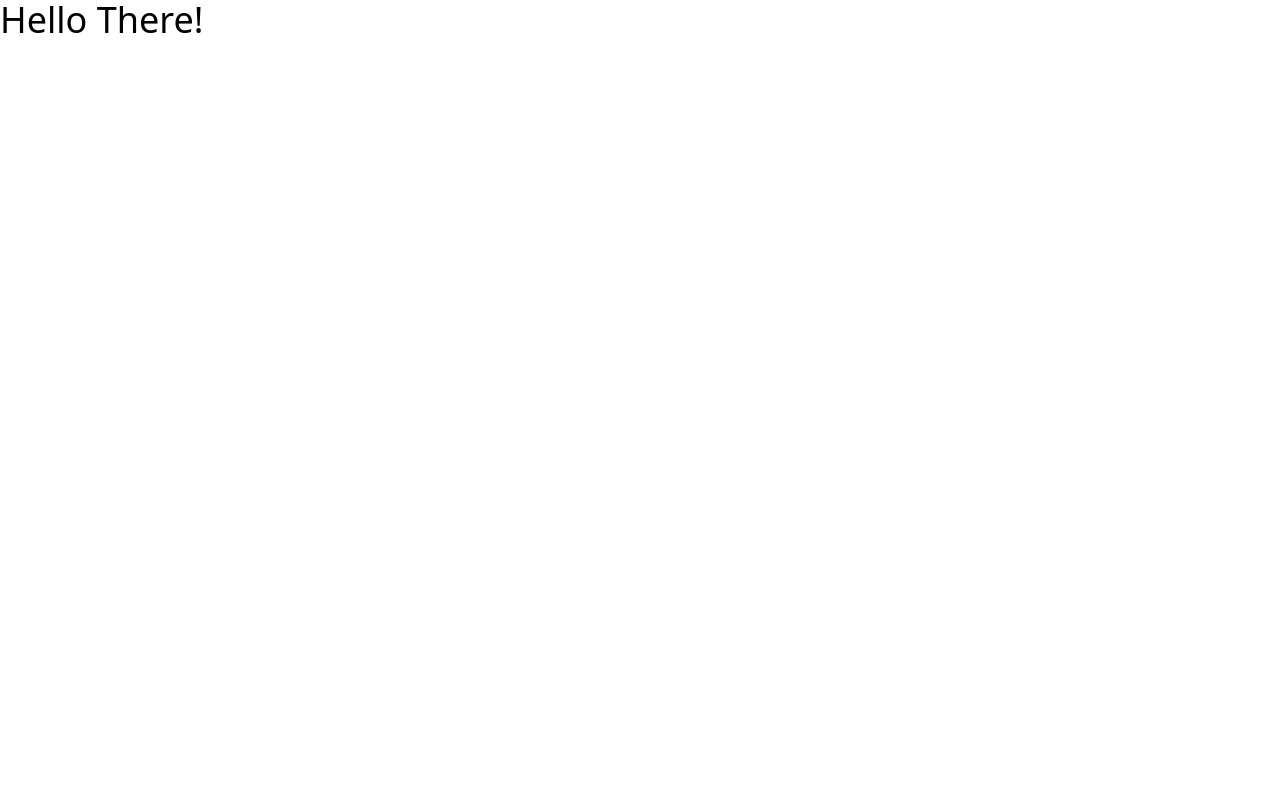
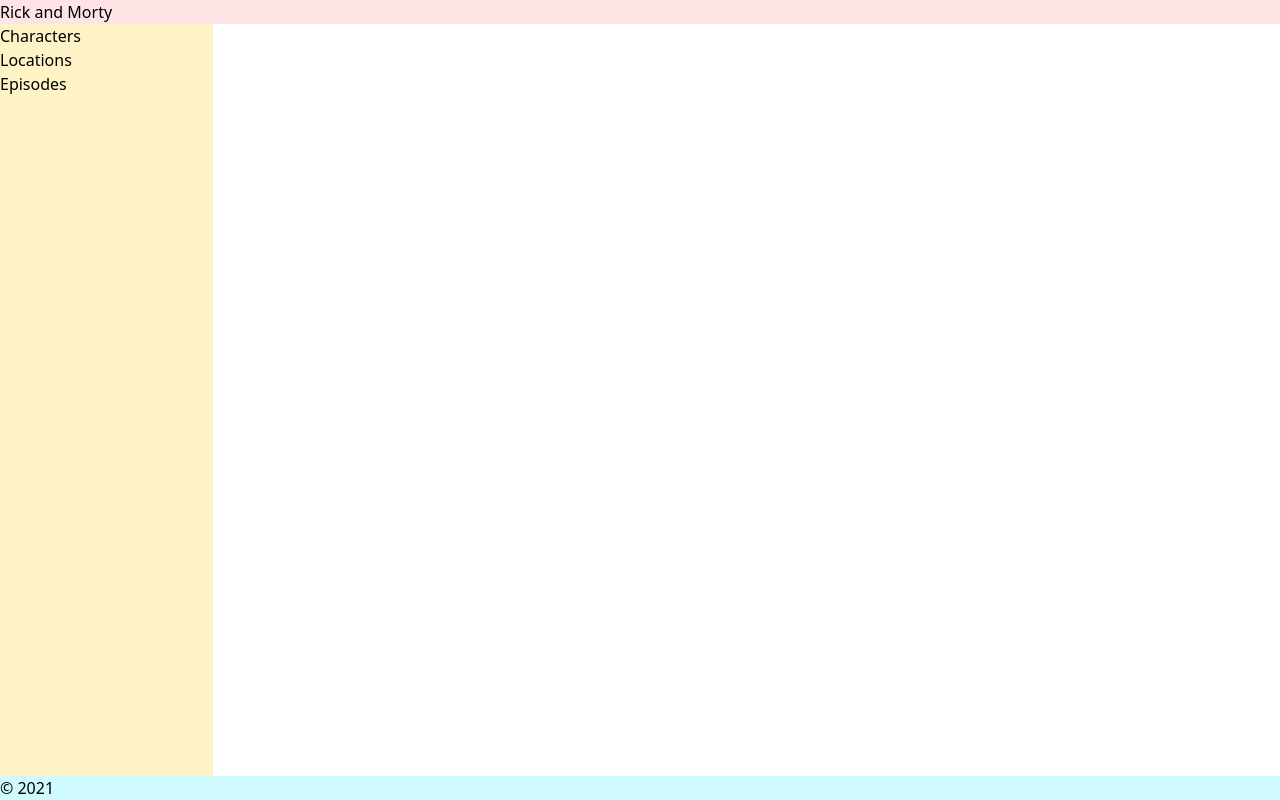
Before and after one commit to carloslsilva/rick-and-morty, a React (Vite) app: page / in a window 1280 px wide. Built offline with nearby package versions, Linux system fonts and the light colour scheme; the HTML template or start-up script is replaced by a standard one.

Commit message:
First approach to the project's routes

```diff
--- a/package.json
+++ b/package.json
@@ -11,6 +11,7 @@
     "preview": "vite preview"
   },
   "dependencies": {
+    "clsx": "2.0.0",
     "react": "18.2.0",
     "react-dom": "18.2.0",
     "react-router-dom": "6.20.0"
--- a/src/App.tsx
+++ b/src/App.tsx
@@ -1,11 +1,31 @@
+import { createBrowserRouter, RouterProvider } from 'react-router-dom'
+import Characters from './routes/characters'
+import Episodes from './routes/episodes'
+import Locations from './routes/locations'
+import Root from './routes/root'
 import './styles/global.css'
 
-function App() {
-  return (
-    <>
-      <h1 className='text-4xl'>Hello There!</h1>
-    </>
-  )
+const router = createBrowserRouter([
+  {
+    path: '/',
+    element: <Root />,
+    children: [
+      {
+        path: 'characters',
+        element: <Characters />
+      },
+      {
+        path: 'locations',
+        element: <Locations />
+      },
+      {
+        path: 'episodes',
+        element: <Episodes />
+      }
+    ]
+  }
+])
+
+export default function App() {
+  return <RouterProvider router={router} />
 }
-
-export default App
--- /dev/null
+++ b/src/components/Aside.tsx
@@ -0,0 +1,40 @@
+import clsx from 'clsx'
+import { FC } from 'react'
+import { NavLink as Link } from 'react-router-dom'
+import { routes } from '../lib/routes'
+import { Route } from '../lib/types'
+
+type AsideProps = {
+  className?: string
+}
+
+export const Aside: FC<AsideProps> = ({ className }) => (
+  <aside className={clsx('bg-amber-100', className)}>
+    <p>
+      <nav>
+        <ul>
+          {routes.map(route => (
+            <li key={route.path}>
+              <NavLink route={route} />
+            </li>
+          ))}
+        </ul>
+      </nav>
+    </p>
+  </aside>
+)
+
+type NavLinkProps = {
+  route: Route
+}
+
+const NavLink: FC<NavLinkProps> = ({ route }) => (
+  <Link
+    className={({ isActive, isPending }) =>
+      clsx(isActive && 'font-semibold', isPending && 'italic')
+    }
+    to={route.path}
+  >
+    {route.label}
+  </Link>
+)
--- /dev/null
+++ b/src/components/Footer.tsx
@@ -0,0 +1,7 @@
+import { FC } from 'react'
+
+export const Footer: FC = () => (
+  <footer className='bg-cyan-100'>
+    <p>© 2021</p>
+  </footer>
+)
--- /dev/null
+++ b/src/components/Header.tsx
@@ -0,0 +1,7 @@
+import { FC } from 'react'
+
+export const Header: FC = () => (
+  <header className='bg-rose-100'>
+    <h1>Rick and Morty</h1>
+  </header>
+)
--- /dev/null
+++ b/src/lib/routes.ts
@@ -0,0 +1,16 @@
+import { Route } from './types'
+
+export const routes: Route[] = [
+  {
+    path: '/characters',
+    label: 'Characters'
+  },
+  {
+    path: '/locations',
+    label: 'Locations'
+  },
+  {
+    path: '/episodes',
+    label: 'Episodes'
+  }
+]
--- /dev/null
+++ b/src/lib/types/Route.d.ts
@@ -0,0 +1,4 @@
+export type Route = {
+  path: string
+  label: string
+}
--- /dev/null
+++ b/src/lib/types/index.d.ts
@@ -0,0 +1 @@
+export * from './Route'
--- /dev/null
+++ b/src/routes/characters.tsx
@@ -0,0 +1,3 @@
+export default function Characters() {
+  return <h1>Characters</h1>
+}
--- /dev/null
+++ b/src/routes/episodes.tsx
@@ -0,0 +1,3 @@
+export default function Episodes() {
+  return <h1>Episodes</h1>
+}
--- /dev/null
+++ b/src/routes/locations.tsx
@@ -0,0 +1,3 @@
+export default function Locations() {
+  return <h1>Locations</h1>
+}
--- /dev/null
+++ b/src/routes/root.tsx
@@ -0,0 +1,21 @@
+import { Outlet } from 'react-router-dom'
+import { Aside } from '../components/Aside'
+import { Footer } from '../components/Footer'
+import { Header } from '../components/Header'
+
+export default function Root() {
+  return (
+    <>
+      <div className='flex min-h-screen flex-col'>
+        <Header />
+        <div className='grid flex-grow grid-cols-12'>
+          <Aside className='col-start-1 col-end-3' />
+          <main className='col-start-3 col-end-13'>
+            <Outlet />
+          </main>
+        </div>
+        <Footer />
+      </div>
+    </>
+  )
+}
```
Also changed, not shown: 2 other files (tests, documents, lock files or other folders).
